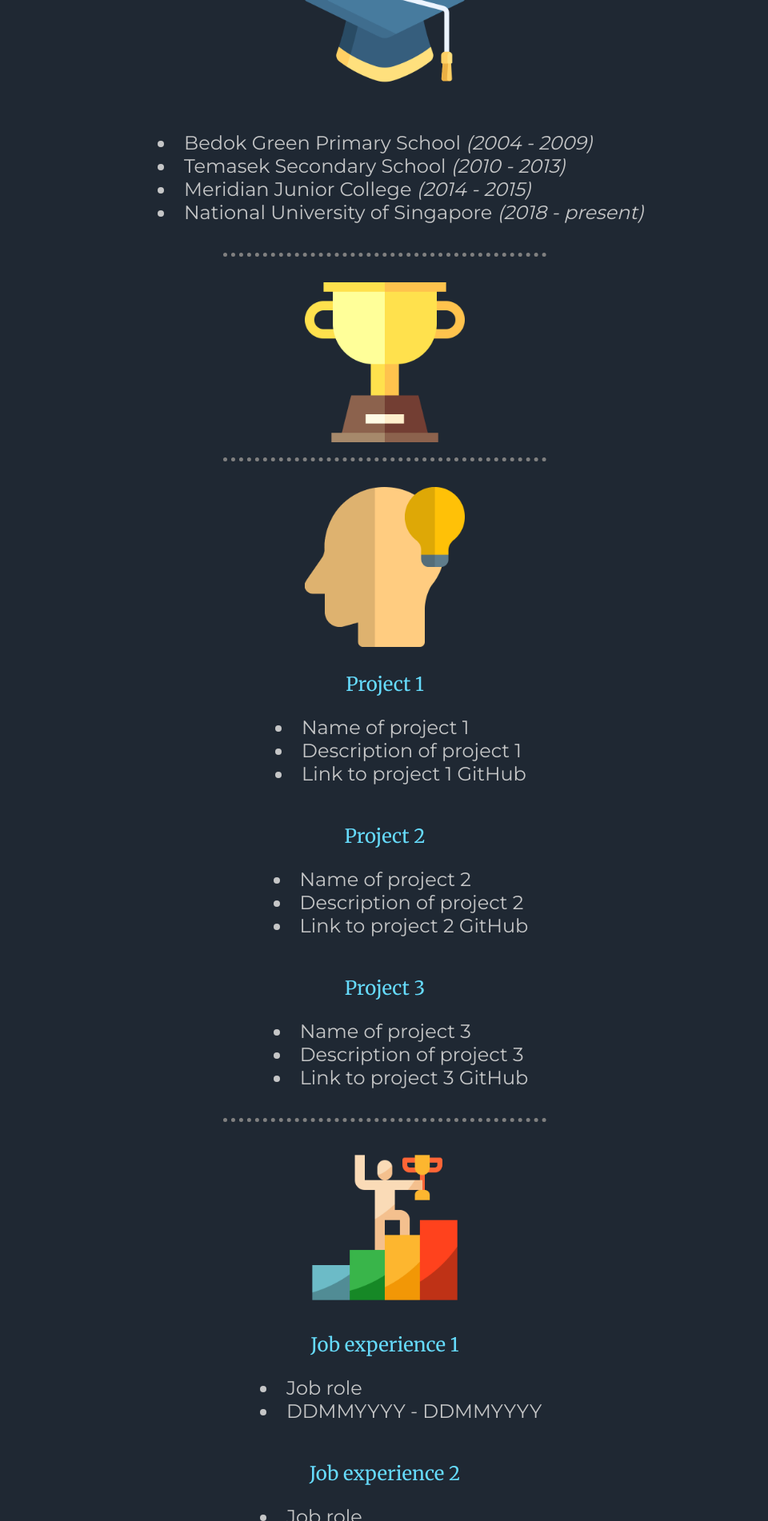
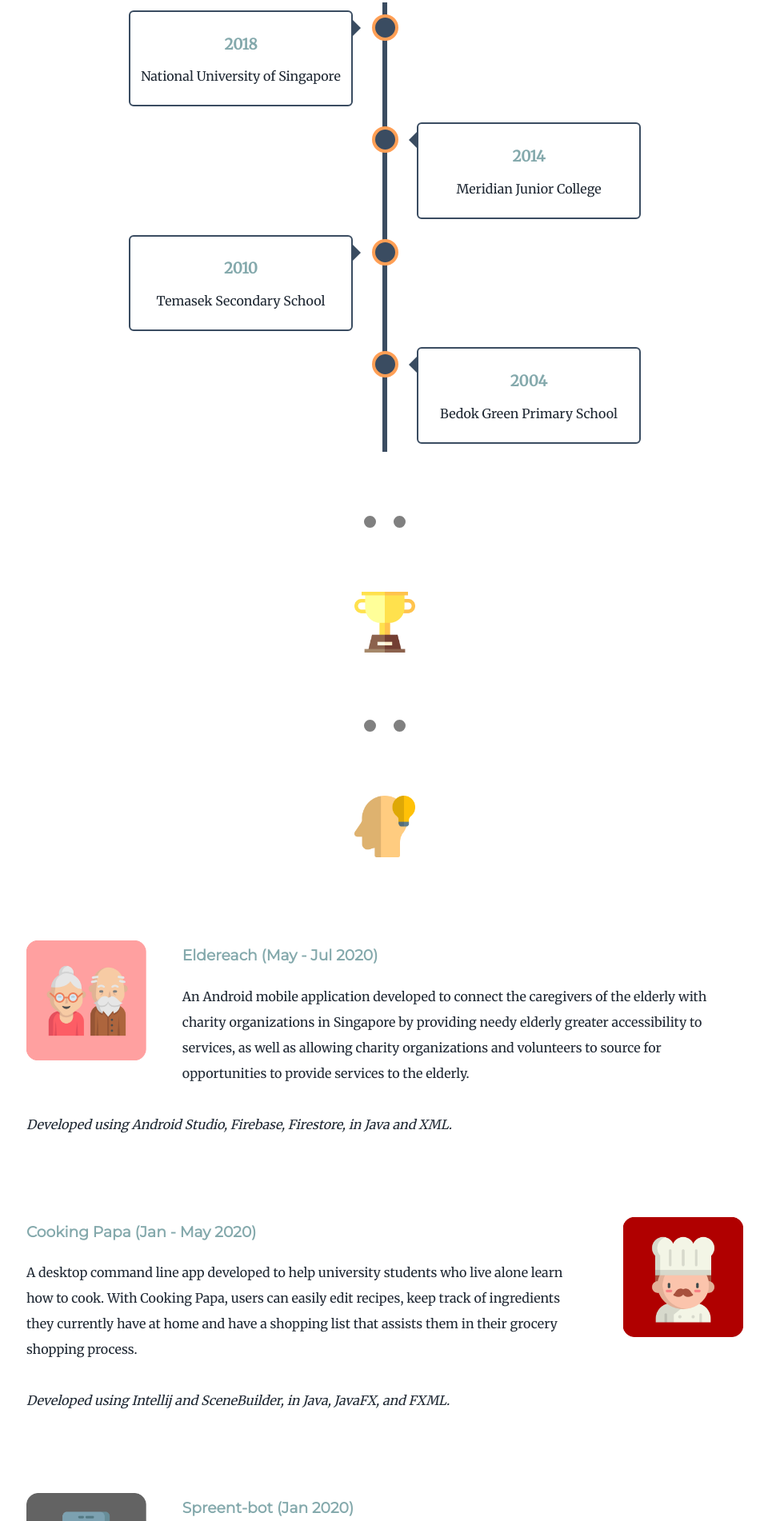
Before and after one commit to teo-jun-xiong/portfolio, a plain HTML site: page index.html in a window 1280 px wide. Shown: the part 898-2800 px from the top of the page at 80% size, without its empty margins (159-1119 px from the left). Drawn offline with Linux system fonts and the light colour scheme.

Commit message:
Add project content

```diff
--- a/index.html
+++ b/index.html
@@ -12,72 +12,112 @@
 
 <body>
     <div id="div-header">
-        <img id="top-cloud" src="images/cloud.png" width="100">
+        <img id="top-cloud" src="images/cloud.png" width="5%">
         <h1 id="name-header">Teo Jun Xiong</h1>
         <p id="text-header">Computer Science<br>National University of Singapore</em>
         </p>
-        <img id="bottom-cloud" src="images/cloud.png" width="100">
+        <img id="bottom-cloud" src="images/cloud.png" width="5%">
         <img id="background-header" src="images/mountain.png" width="100%">
 
     </div>
     <br>
 
-    <div>
-        <img src="images/graduation.png" width="200px"> <br>
-        <ul>
-            <li>Bedok Green Primary School <em>(2004 - 2009)</em></li>
-            <li>Temasek Secondary School <em>(2010 - 2013)</em></li>
-            <li>Meridian Junior College <em>(2014 - 2015)</em></li>
-            <li>National University of Singapore <em>(2018 - present)</em></li>
-        </ul>
+    <div id="education">
+        <img src="images/graduation.png" width="6%"> <br>
+        <div class="timeline">
+            <div class="container left">
+                <div class="content">
+                    <h3>2018</h3>
+                    <p>National University of Singapore</p>
+                </div>
+            </div>
+            <div class="container right">
+                <div class="content">
+                    <h3>2014</h3>
+                    <p>Meridian Junior College</p>
+                </div>
+            </div>
+            <div class="container left">
+                <div class="content">
+                    <h3>2010</h3>
+                    <p>Temasek Secondary School</p>
+                </div>
+            </div>
+            <div class="container right">
+                <div class="content">
+                    <h3>2004</h3>
+                    <p>Bedok Green Primary School</p>
+                </div>
+            </div>
+        </div>
     </div>
     <hr>
 
     <div>
-        <img src="images/trophy.png" width="200px">
+        <img src="images/trophy.png" width="6%">
     </div>
     <hr>
 
     <div>
-        <img src="images/think.png" width="200px">
-        <p class="project-header">Project 1</p>
-        <ul>
-            <li>Name of project 1</li>
-            <li>Description of project 1</li>
-            <li>Link to project 1 GitHub</li>
-        </ul>
+        <img src="images/think.png" width="6%">
+        <div class="left-project-container">
+            <img src="images/eldereach.png" width="150px">
+            <h3 class="project-header">Eldereach (May - Jul 2020)</h3>
+            <p>An Android mobile application developed to connect the caregivers of the elderly with charity organizations in Singapore by providing needy elderly greater accessibility to services, as well as allowing charity organizations and volunteers
+                to source for opportunities to provide services to the elderly.
+                <br>
+                <br>
+                <em>Developed using Android Studio, Firebase, Firestore, in Java and XML.</em></p>
+        </div>
 
-        <p class="project-header">Project 2</p>
-        <ul>
-            <li>Name of project 2</li>
-            <li>Description of project 2</li>
-            <li>Link to project 2 GitHub</li>
-        </ul>
+        <div class="right-project-container">
+            <img src="images/male-chef.png" width="150px">
+            <h3 class="project-header">Cooking Papa (Jan - May 2020)</h3>
+            <p>A desktop command line app developed to help university students who live alone learn how to cook. With Cooking Papa, users can easily edit recipes, keep track of ingredients they currently have at home and have a shopping list that assists
+                them in their grocery shopping process.
+                <br>
+                <br>
+                <em>Developed using Intellij and SceneBuilder, in Java, JavaFX, and FXML.</em></p>
+        </div>
 
-        <p class="project-header">Project 3</p>
-        <ul>
-            <li>Name of project 3</li>
-            <li>Description of project 3</li>
-            <li>Link to project 3 GitHub</li>
-        </ul>
+        <div class="left-project-container">
+            <img src="images/app.png" width="150px">
+            <h3 class="project-header">Spreent-bot (Jan 2020)</h3>
+            <p>A Telegram bot developed to connect shoppers looking to pool their purchases in order to meet the required spending for free shipping and discounts. It allows users to create 'Spreents' indicating the amount of their items, and allow keen
+                users to join the 'Spreent'.
+                <br>
+                <br>
+                <em>Developed using Firestore, in Python.</em></p>
+        </div>
+
+        <div class="right-project-container">
+            <img src="images/wing-it.png" width="150px">
+            <h3 class="project-header">wing_it! (Jun - Aug 2019)</h3>
+            <p>An Android mobile application developed to help travellers create an itinerary which best allows them visit all their places of interest within the span of their travels. wing_it! allows users to indicate their desired duration to spend at
+                a place of interest, and takes it into account when devising the itinerary.
+                <br>
+                <br>
+                <em>Developed using Android Studio, in Java and XML.</em></p>
+        </div>
     </div>
+
     <hr>
 
     <div>
-        <img src="images/goal.png" width="200px">
-        <p class="project-header">Job experience 1</p>
+        <img src="images/goal.png" width="10%">
+        <h3 class="project-header">Job experience 1</h3>
         <ul>
             <li>Job role</li>
             <li>DDMMYYYY - DDMMYYYY</li>
         </ul>
 
-        <p class="project-header">Job experience 2</p>
+        <h3 class="project-header">Job experience 2</h3>
         <ul>
             <li>Job role</li>
             <li>DDMMYYYY - DDMMYYYY</li>
         </ul>
 
-        <p class="project-header">Job experience 3</p>
+        <h3 class="project-header">Job experience 3</h3>
         <ul>
             <li>Job role</li>
             <li>DDMMYYYY - DDMMYYYY</li>
@@ -86,7 +126,7 @@
     <hr>
 
     <div>
-        <img src="images/code.png" width="200px">
+        <img src="images/code.png" width="10%">
         <table class="table-with-borders">
             <tr>
                 <td>Skills</td>
--- a/styles.css
+++ b/styles.css
@@ -1,9 +1,8 @@
 body {
-    background-color: #1f2833;
-    font-family: 'Merriweather', serif;
+    background-color: #ffffff;
     margin: auto;
     text-align: center;
-    font-size: 1.5em;
+    font-family: 'Merriweather', serif;
 }
 
 a:link {
@@ -26,31 +25,34 @@ div ul {
     text-align: center;
     list-style-position: inside;
     display: inline-block;
-    font-family: 'Montserrat', sans-serif;
 }
 
 hr {
     border-style: dotted none none none;
     border-color: gray;
-    border-width: 5px;
-    width: 30%;
-    padding: 10px;
+    border-width: 15px;
+    width: 4%;
+    margin-top: 80px;
+    margin-bottom: 80px;
 }
 
 h1 {
     font-family: 'Sacramento', cursive;
-    font-size: 3em;
+    font-size: 4em;
+    color: #66fcf1;
+}
+
+h2 {
     color: #66fcf1;
 }
 
 h3 {
-    font-family: 'Montserrat', sans-serif;
-    color: #66dbfc;
+    color: #84a9ac;
 }
 
 p,
 li {
-    color: #c5c6c7;
+    color: #1f2833;
 }
 
 li {
@@ -65,11 +67,11 @@ li {
     padding: 5px;
     color: #c5c6c7;
     background-color: #3a4c61;
-    font-family: 'Montserrat', sans-serif;
 }
 
 #div-header {
     height: 100vh;
+    background-color: #1f2833;
 }
 
 #name-header {
@@ -80,7 +82,8 @@ li {
 
 #text-header {
     margin-bottom: 0;
-    font-size: 0.7em;
+    font-size: 1em;
+    color: #84a9ac;
 }
 
 #top-cloud {
@@ -92,8 +95,8 @@ li {
 
 #bottom-cloud {
     position: absolute;
-    margin-top: -40px;
-    margin-left: -280px;
+    margin-top: -30px;
+    margin-left: -340px;
     display: inline-block;
 }
 
@@ -103,7 +106,148 @@ li {
     bottom: 0;
 }
 
+* {
+    box-sizing: border-box;
+}
+
 .project-header {
     margin-bottom: 0;
-    color: #66dbfc;
+    font-weight: 700;
+    font-family: 'Montserrat', sans-serif;
 }
+
+.left-project-container {
+    text-align: left;
+    line-height: 2;
+    width: 70%;
+    margin: 100px auto 100px auto;
+}
+
+.left-project-container img {
+    float: left;
+    margin-right: 5%;
+}
+
+.right-project-container {
+    text-align: left;
+    line-height: 2;
+    width: 70%;
+    margin: 100px auto 100px auto;
+}
+
+.right-project-container img {
+    float: right;
+    margin-left: 5%;
+}
+
+.timeline {
+    position: relative;
+    max-width: 1200px;
+    margin: 0 auto;
+}
+
+.timeline::after {
+    content: '';
+    position: absolute;
+    width: 6px;
+    background-color: #3a4c61;
+    top: 0;
+    bottom: 0;
+    left: 50%;
+    margin-left: -3px;
+}
+
+.container {
+    padding: 10px 40px;
+    position: relative;
+    background-color: inherit;
+    border-color: #3a4c61;
+    width: 30%;
+}
+
+.container::after {
+    content: '';
+    position: absolute;
+    width: 25px;
+    height: 25px;
+    right: -17px;
+    background-color: #3a4c61;
+    border: 4px solid #FF9F55;
+    top: 15px;
+    border-radius: 50%;
+    z-index: 1;
+}
+
+.left {
+    left: 20%;
+}
+
+.right {
+    left: 50%;
+}
+
+.left::before {
+    content: " ";
+    height: 0;
+    position: absolute;
+    top: 22px;
+    width: 0;
+    z-index: 1;
+    right: 30px;
+    border: medium solid #3a4c61;
+    border-width: 10px 0 10px 10px;
+    border-color: transparent transparent transparent #3a4c61;
+}
+
+.right::before {
+    content: " ";
+    height: 0;
+    position: absolute;
+    top: 22px;
+    width: 0;
+    z-index: 1;
+    left: 30px;
+    border: medium solid #3a4c61;
+    border-width: 10px 10px 10px 0;
+    border-color: transparent #3a4c61 transparent transparent;
+}
+
+.right::after {
+    left: -16px;
+}
+
+.content {
+    padding: 10px;
+    border: 2px solid #3a4c61;
+    position: relative;
+    border-radius: 6px;
+}
+
+@media screen and (max-width: 600px) {
+    /* Place the timelime to the left */
+    .timeline::after {
+        left: 31px;
+    }
+    /* Full-width containers */
+    .container {
+        width: 100%;
+        padding-left: 70px;
+        padding-right: 25px;
+    }
+    /* Make sure that all arrows are pointing leftwards */
+    .container::before {
+        left: 60px;
+        border: medium solid #3a4c61;
+        border-width: 10px 10px 10px 0;
+        border-color: transparent #3a4c61 transparent transparent;
+    }
+    /* Make sure all circles are at the same spot */
+    .left::after,
+    .right::after {
+        left: 15px;
+    }
+    /* Make all right containers behave like the left ones */
+    .right {
+        left: 0%;
+    }
+}
```
Also changed, not shown: images/app.png (added), images/eldereach.png (added), images/male-chef.png (added), images/wing-it.png (added), 1 other file.
